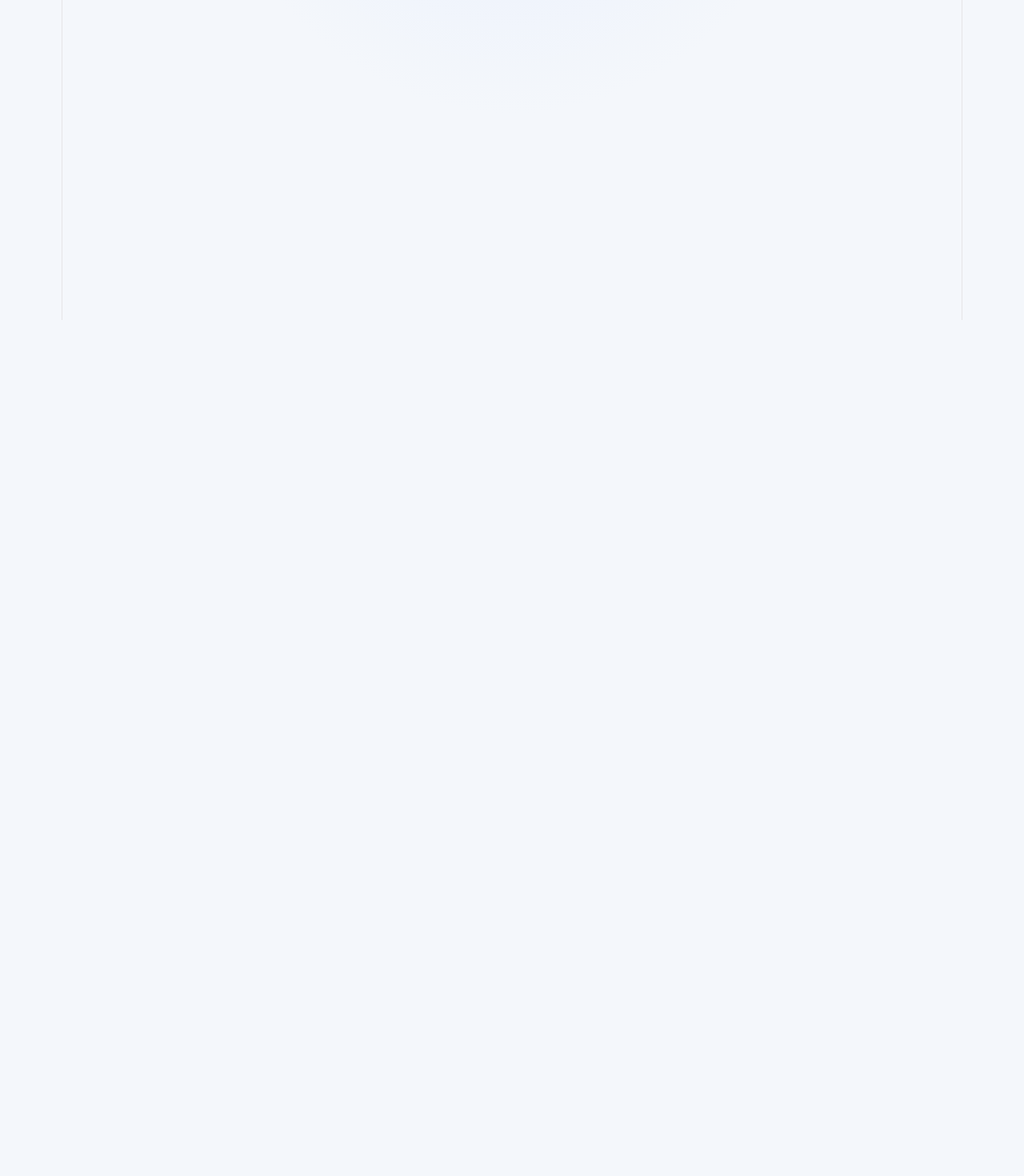
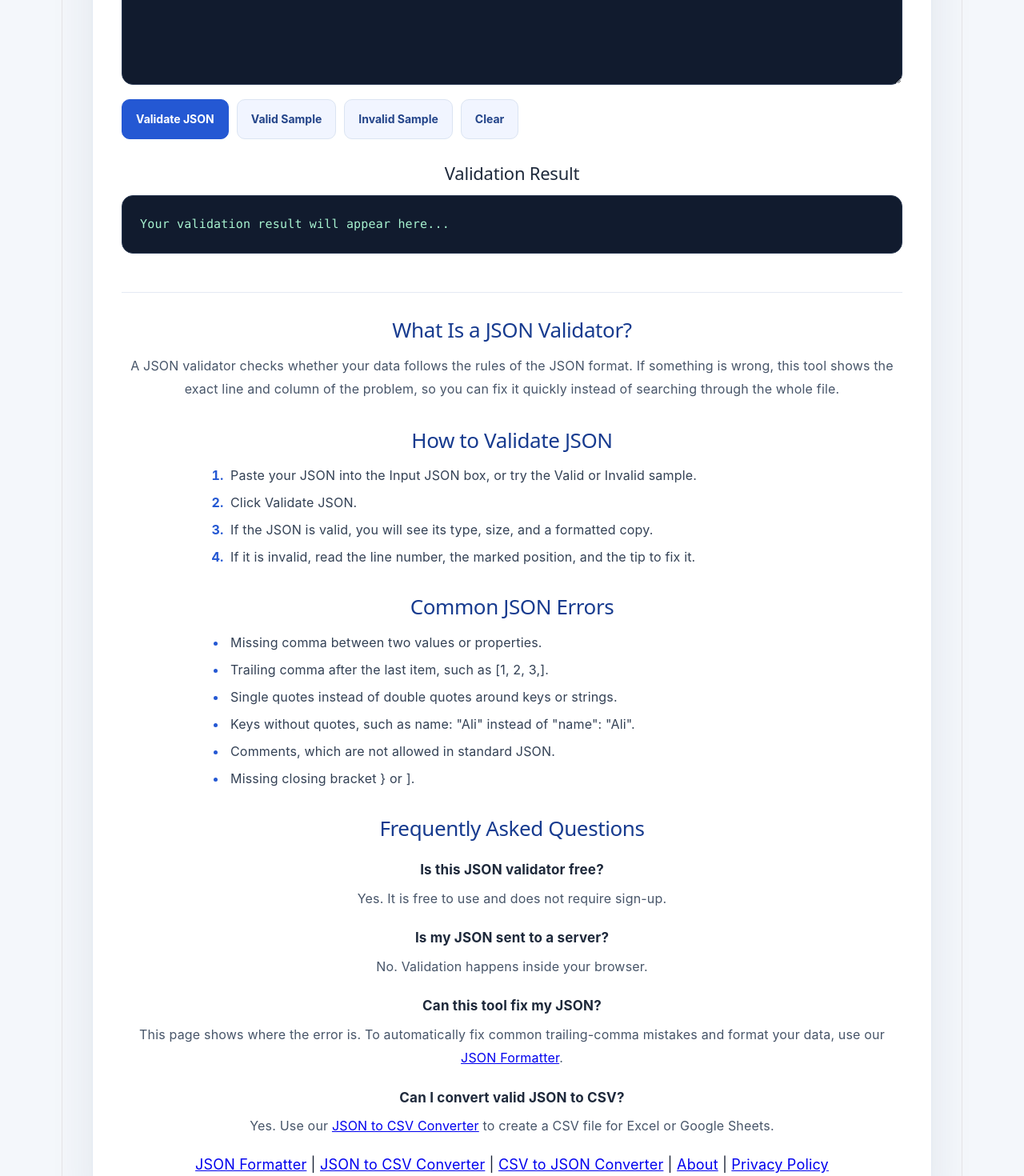
Before and after one commit to mariabk003-MS/online-json-formatter, a React (Vite) app: page /json-validator in a window 1280 px wide. Before the commit this address had no page. Shown: the part 400-1870 px from the top of the page at 80% size. Before the commit the page ends 800 px from the top, so only its background shows below. Built offline with nearby package versions, Linux system fonts and the light colour scheme.

Commit message:
Add JSON Validator page with line and column errors

```diff
--- a/src/About.jsx
+++ b/src/About.jsx
@@ -59,6 +59,8 @@ function About() {
         {' | '}
         <a href="/csv-to-json">CSV to JSON Converter</a>
         {' | '}
+        <a href="/json-validator">JSON Validator</a>
+        {' | '}
         <a href="/privacy-policy">Privacy Policy</a>
       </footer>
     </div>
--- a/src/App.jsx
+++ b/src/App.jsx
@@ -292,6 +292,8 @@ function App() {
                 {' | '}
                 <a href="/about">About</a>
         {' | '}
+        <a href="/json-validator">JSON Validator</a>
+        {' | '}
         <a href="/privacy-policy">Privacy Policy</a>
       </footer>
     </div>
--- a/src/CsvToJson.jsx
+++ b/src/CsvToJson.jsx
@@ -353,6 +353,8 @@ function CsvToJson() {
         {' | '}
         <a href="/about">About</a>
         {' | '}
+        <a href="/json-validator">JSON Validator</a>
+        {' | '}
         <a href="/privacy-policy">Privacy Policy</a>
       </footer>
     </div>
--- a/src/JsonToCsv.jsx
+++ b/src/JsonToCsv.jsx
@@ -286,6 +286,8 @@ function JsonToCsv() {
                 {' | '}
                 <a href="/about">About</a>
         {' | '}
+        <a href="/json-validator">JSON Validator</a>
+        {' | '}
         <a href="/privacy-policy">Privacy Policy</a>
       </footer>
     </div>
--- /dev/null
+++ b/src/JsonValidator.jsx
@@ -0,0 +1,244 @@
+import { useState } from 'react'
+import './App.css'
+
+// Finds the line and column of a JSON error from the browser's message.
+function getErrorLocation(text, message) {
+  const lineCol = message.match(/line (\d+) column (\d+)/i)
+  if (lineCol) return { line: Number(lineCol[1]), column: Number(lineCol[2]) }
+
+  const pos = message.match(/position (\d+)/i)
+  if (pos) {
+    const before = text.slice(0, Number(pos[1]))
+    const lines = before.split('\n')
+    return { line: lines.length, column: lines[lines.length - 1].length + 1 }
+  }
+  return null
+}
+
+// Gives a simple tip for the most common JSON mistakes.
+function getHint(text, message) {
+  if (/Expected ','/i.test(message)) {
+    return 'A comma is probably missing at the end of the previous line, or between two values.'
+  }
+  if (/,\s*[}\]]/.test(text)) {
+    return 'There may be a trailing comma before a closing } or ]. Remove the last comma.'
+  }
+  if (/'[^'\n]*'\s*:/.test(text) || /:\s*'[^'\n]*'/.test(text)) {
+    return 'JSON needs double quotes ("), not single quotes.'
+  }
+  if (/(^|\s)\/\//m.test(text) || /\/\*/.test(text)) {
+    return 'JSON does not allow comments. Remove any // or /* */ comments.'
+  }
+  if (/[{,]\s*[A-Za-z_$][\w$]*\s*:/.test(text)) {
+    return 'Every key must be in double quotes, for example "name": "Ali".'
+  }
+  if (/end of|unexpected end/i.test(message)) {
+    return 'The JSON ends too early. Check for a missing } or ].'
+  }
+  return 'Check the shown line for a missing comma, quote, or bracket.'
+}
+
+function getDepth(value) {
+  if (value === null || typeof value !== 'object') return 0
+  let max = 0
+  for (const child of Object.values(value)) {
+    const depth = getDepth(child)
+    if (depth > max) max = depth
+  }
+  return max + 1
+}
+
+function JsonValidator() {
+  const [json, setJson] = useState('')
+  const [status, setStatus] = useState(null)
+
+  function validate() {
+    if (!json.trim()) {
+      setStatus({ empty: true })
+      return
+    }
+
+    try {
+      const parsed = JSON.parse(json)
+      const isArray = Array.isArray(parsed)
+      const isObject = parsed !== null && typeof parsed === 'object' && !isArray
+      setStatus({
+        valid: true,
+        formatted: JSON.stringify(parsed, null, 2),
+        type: isArray ? 'Array' : isObject ? 'Object' : typeof parsed,
+        count: isArray ? parsed.length : isObject ? Object.keys(parsed).length : null,
+        depth: getDepth(parsed),
+        size: new Blob([json]).size,
+      })
+    } catch (err) {
+      const location = getErrorLocation(json, err.message)
+      let lineText = ''
+      if (location) {
+        lineText = json.split('\n')[location.line - 1] ?? ''
+      }
+      setStatus({
+        valid: false,
+        message: err.message,
+        location,
+        lineText,
+        hint: getHint(json, err.message),
+      })
+    }
+  }
+
+  function loadValidSample() {
+    const sample = {
+      name: 'Ayesha',
+      city: 'Lahore',
+      skills: ['JSON', 'CSV'],
+      contact: { email: 'ayesha@example.com' },
+    }
+    setJson(JSON.stringify(sample, null, 2))
+    setStatus(null)
+  }
+
+  function loadInvalidSample() {
+    setJson('{\n  "name": "Ayesha",\n  "city": "Lahore"\n  "skills": ["JSON", "CSV"]\n}')
+    setStatus(null)
+  }
+
+  function clearAll() {
+    setJson('')
+    setStatus(null)
+  }
+
+  return (
+    <div className="app">
+      <h1>JSON Validator</h1>
+      <p>Check if your JSON is valid and find the exact line and column of any error.</p>
+
+      <div className="editor-layout">
+        <section className="editor-panel">
+          <h2>Input JSON</h2>
+
+          <textarea
+            placeholder="Paste your JSON here to check it..."
+            value={json}
+            onChange={(event) => {
+              setJson(event.target.value)
+              setStatus(null)
+            }}
+          />
+
+          <div className="buttons">
+            <button onClick={validate}>Validate JSON</button>
+            <button onClick={loadValidSample}>Valid Sample</button>
+            <button onClick={loadInvalidSample}>Invalid Sample</button>
+            <button onClick={clearAll}>Clear</button>
+          </div>
+        </section>
+
+        <section className="editor-panel">
+          <h2>Validation Result</h2>
+
+          {!status && (
+            <pre className="result-output">Your validation result will appear here...</pre>
+          )}
+
+          {status?.empty && <p className="error">Please paste your JSON first.</p>}
+
+          {status?.valid === true && (
+            <>
+              <p className="success">Valid JSON! No errors found.</p>
+              <ul className="seo-content">
+                <li>Type: {status.type}</li>
+                {status.count !== null && (
+                  <li>{status.type === 'Array' ? 'Items' : 'Top-level keys'}: {status.count}</li>
+                )}
+                <li>Nesting depth: {status.depth}</li>
+                <li>Size: {status.size} bytes</li>
+              </ul>
+              <pre className="result-output">{status.formatted}</pre>
+            </>
+          )}
+
+          {status?.valid === false && (
+            <>
+              <p className="error">Invalid JSON: {status.message}</p>
+              {status.location && (
+                <>
+                  <p>
+                    Error at <strong>line {status.location.line}</strong>, column{' '}
+                    {status.location.column}:
+                  </p>
+                  <pre className="result-output">
+                    {status.lineText + '\n' + ' '.repeat(Math.max(status.location.column - 1, 0)) + '^'}
+                  </pre>
+                </>
+              )}
+              <p><strong>Tip:</strong> {status.hint}</p>
+            </>
+          )}
+        </section>
+      </div>
+
+      <section className="seo-content">
+        <h2>What Is a JSON Validator?</h2>
+        <p>
+          A JSON validator checks whether your data follows the rules of the
+          JSON format. If something is wrong, this tool shows the exact line
+          and column of the problem, so you can fix it quickly instead of
+          searching through the whole file.
+        </p>
+
+        <h2>How to Validate JSON</h2>
+        <ol>
+          <li>Paste your JSON into the Input JSON box, or try the Valid or Invalid sample.</li>
+          <li>Click Validate JSON.</li>
+          <li>If the JSON is valid, you will see its type, size, and a formatted copy.</li>
+          <li>If it is invalid, read the line number, the marked position, and the tip to fix it.</li>
+        </ol>
+
+        <h2>Common JSON Errors</h2>
+        <ul>
+          <li>Missing comma between two values or properties.</li>
+          <li>Trailing comma after the last item, such as [1, 2, 3,].</li>
+          <li>Single quotes instead of double quotes around keys or strings.</li>
+          <li>Keys without quotes, such as name: "Ali" instead of "name": "Ali".</li>
+          <li>Comments, which are not allowed in standard JSON.</li>
+          <li>Missing closing bracket {'}'} or ].</li>
+        </ul>
+
+        <h2>Frequently Asked Questions</h2>
+
+        <h3>Is this JSON validator free?</h3>
+        <p>Yes. It is free to use and does not require sign-up.</p>
+
+        <h3>Is my JSON sent to a server?</h3>
+        <p>No. Validation happens inside your browser.</p>
+
+        <h3>Can this tool fix my JSON?</h3>
+        <p>
+          This page shows where the error is. To automatically fix common
+          trailing-comma mistakes and format your data, use our{' '}
+          <a href="/">JSON Formatter</a>.
+        </p>
+
+        <h3>Can I convert valid JSON to CSV?</h3>
+        <p>
+          Yes. Use our <a href="/json-to-csv">JSON to CSV Converter</a> to
+          create a CSV file for Excel or Google Sheets.
+        </p>
+      </section>
+
+      <footer className="site-footer">
+        <a href="/">JSON Formatter</a>
+        {' | '}
+        <a href="/json-to-csv">JSON to CSV Converter</a>
+        {' | '}
+        <a href="/csv-to-json">CSV to JSON Converter</a>
+        {' | '}
+        <a href="/about">About</a>
+        {' | '}
+        <a href="/privacy-policy">Privacy Policy</a>
+      </footer>
+    </div>
+  )
+}
+
+export default JsonValidator
--- a/src/main.jsx
+++ b/src/main.jsx
@@ -7,6 +7,7 @@ import PrivacyPolicy from './PrivacyPolicy.jsx'
 import JsonToCsv from './JsonToCsv.jsx'
 import About from './About.jsx'
 import CsvToJson from './CsvToJson.jsx'
+import JsonValidator from './JsonValidator.jsx'
 
 createRoot(document.getElementById('root')).render(
   <StrictMode>
@@ -17,6 +18,7 @@ createRoot(document.getElementById('root')).render(
         <Route path="/json-to-csv" element={<JsonToCsv />} />
         <Route path="/about" element={<About />} />
         <Route path="/csv-to-json" element={<CsvToJson />} />
+        <Route path="/json-validator" element={<JsonValidator />} />
       </Routes>
     </BrowserRouter>
   </StrictMode>,
--- a/vite.config.js
+++ b/vite.config.js
@@ -13,6 +13,7 @@ export default defineConfig({
         jsonToCsv: fileURLToPath(new URL('./json-to-csv.html', import.meta.url)),
         about: fileURLToPath(new URL('./about.html', import.meta.url)),
         csvToJson: fileURLToPath(new URL('./csv-to-json.html', import.meta.url)),
+        jsonValidator: fileURLToPath(new URL('./json-validator.html', import.meta.url)),
       },
     },
   },
```
Also changed, not shown: json-validator.html (added, +24 -0 lines), vercel.json, 1 other file (tests, documents, lock files or other folders).
